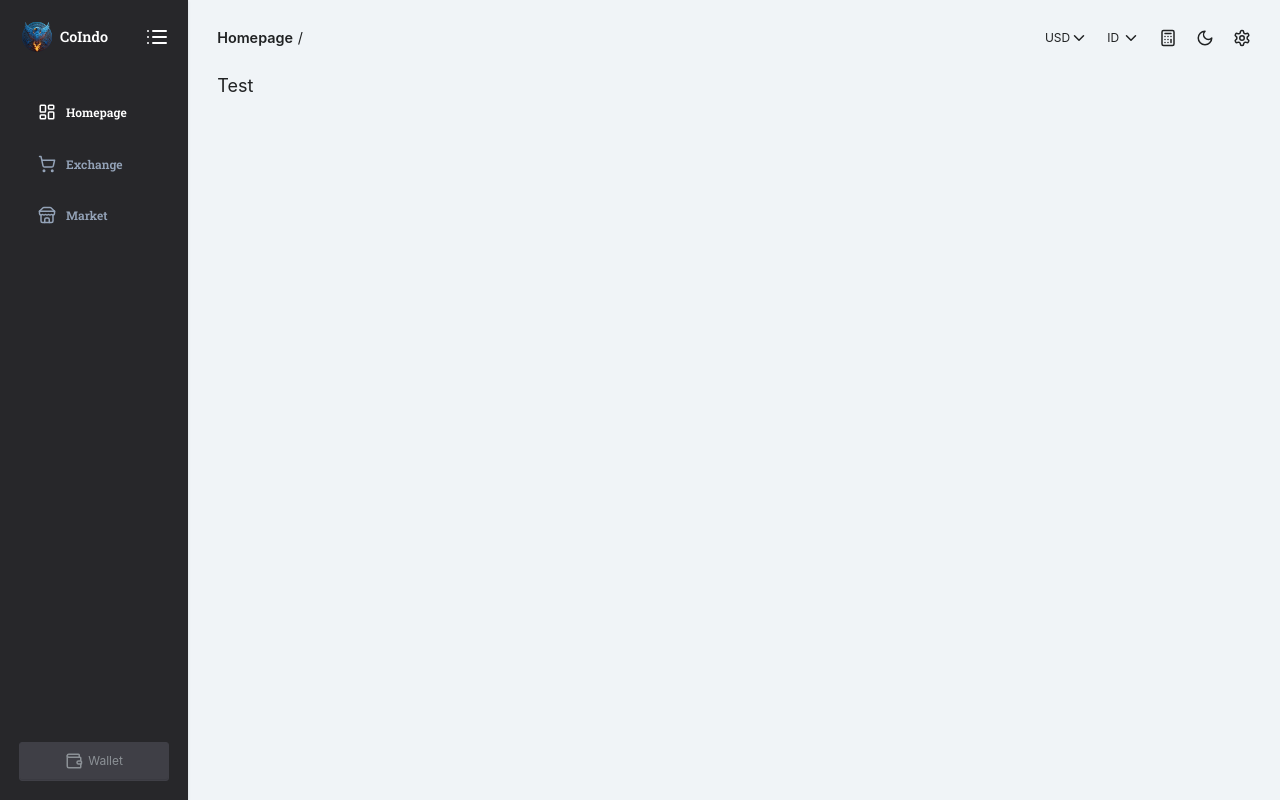
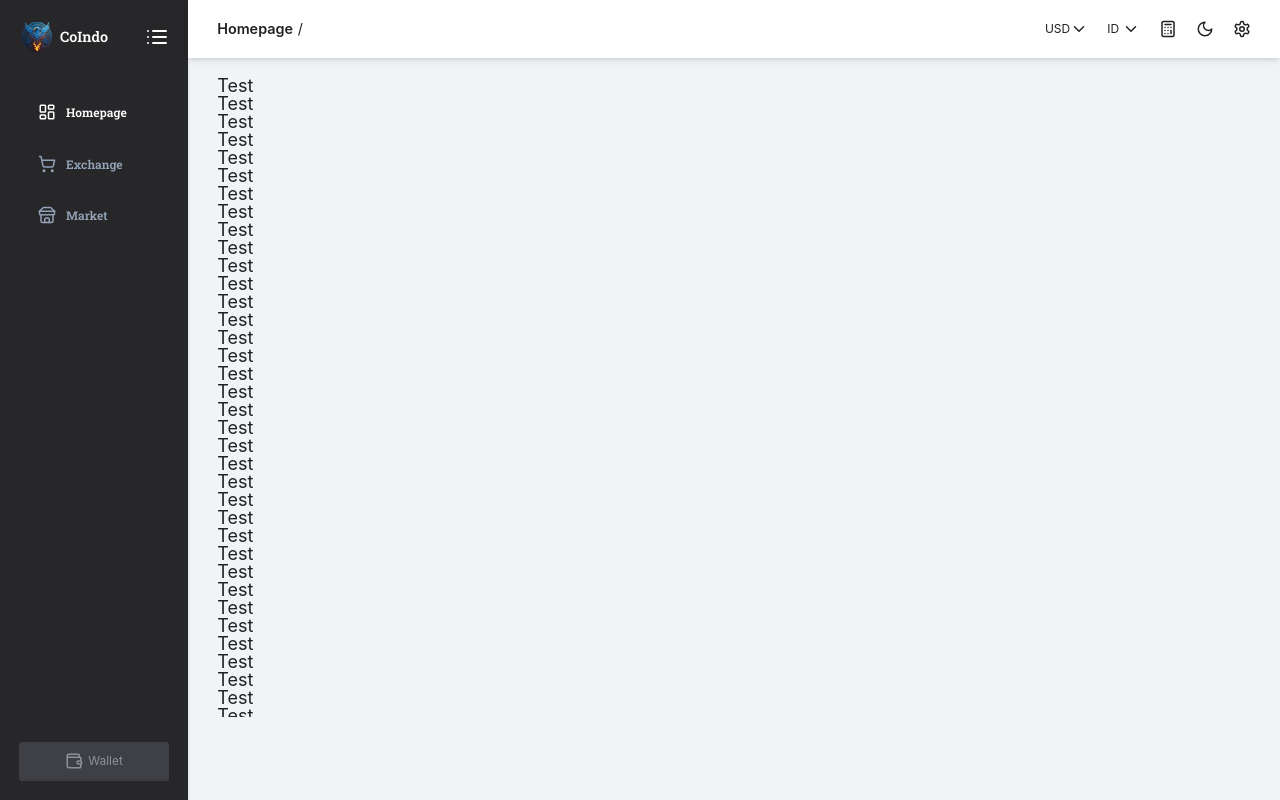
Before and after one commit to rfnasution01/coIndo, a React (Vite) app: page / in a window 1280 px wide. Built offline with nearby package versions, Linux system fonts and the light colour scheme; no server answers; a small style sheet from the web is missing.

Commit message:
fix: memperbaiki header layout

```diff
--- a/src/App.tsx
+++ b/src/App.tsx
@@ -21,10 +21,13 @@ function App() {
   return (
     <section
       id="RootLayout"
-      className={clsx('relative flex min-h-screen flex-col', {
-        'bg-light-background text-black': mode.isLight,
-        'bg-dark-background text-white': !mode?.isLight,
-      })}
+      className={clsx(
+        'scrollbar relative flex max-h-screen min-h-screen max-w-full flex-col overflow-x-auto overflow-y-auto',
+        {
+          'bg-light-background text-black': mode.isLight,
+          'bg-dark-background text-white': !mode?.isLight,
+        },
+      )}
     >
       <header className="hidden phones:block">
         <MobileHeader
@@ -49,8 +52,16 @@ function App() {
 
           <AsideWallet show={show} />
         </aside>
-        <article className="flex flex-1 flex-col gap-y-32 px-48 py-32">
-          <div className="flex flex-row items-center justify-between phones:hidden">
+        <article className="flex flex-1 flex-col gap-y-32">
+          <div
+            className={clsx(
+              'flex flex-row items-center justify-between px-48 py-16 shadow-md phones:hidden',
+              {
+                'bg-white': mode.isLight,
+                'bg-zinc-900': !mode?.isLight,
+              },
+            )}
+          >
             <Breadcrumb />
             <OptionalNavigation
               isOpenCalculator={isOpenCalculator}
@@ -59,7 +70,9 @@ function App() {
               setIsOpenCurrency={setIsOpenCurrency}
             />
           </div>
-          <Outlet />
+          <div className="scrollbar max-h-[80vh] overflow-y-auto px-48">
+            <Outlet />
+          </div>
         </article>
       </div>
     </section>
--- a/src/pages/homepage/index.tsx
+++ b/src/pages/homepage/index.tsx
@@ -1,3 +1,61 @@
 export default function Homepage() {
-  return <h1 className="text-[3rem]">Test</h1>
+  return (
+    <div className="">
+      <h1 className="text-[3rem]">Test</h1>
+      <h1 className="text-[3rem]">Test</h1>
+      <h1 className="text-[3rem]">Test</h1>
+      <h1 className="text-[3rem]">Test</h1>
+      <h1 className="text-[3rem]">Test</h1>
+      <h1 className="text-[3rem]">Test</h1>
+      <h1 className="text-[3rem]">Test</h1>
+      <h1 className="text-[3rem]">Test</h1>
+      <h1 className="text-[3rem]">Test</h1>
+      <h1 className="text-[3rem]">Test</h1>
+      <h1 className="text-[3rem]">Test</h1>
+      <h1 className="text-[3rem]">Test</h1>
+      <h1 className="text-[3rem]">Test</h1>
+      <h1 className="text-[3rem]">Test</h1>
+      <h1 className="text-[3rem]">Test</h1>
+      <h1 className="text-[3rem]">Test</h1>
+      <h1 className="text-[3rem]">Test</h1>
+      <h1 className="text-[3rem]">Test</h1>
+      <h1 className="text-[3rem]">Test</h1>
+      <h1 className="text-[3rem]">Test</h1>
+      <h1 className="text-[3rem]">Test</h1>
+      <h1 className="text-[3rem]">Test</h1>
+      <h1 className="text-[3rem]">Test</h1>
+      <h1 className="text-[3rem]">Test</h1>
+      <h1 className="text-[3rem]">Test</h1>
+      <h1 className="text-[3rem]">Test</h1>
+      <h1 className="text-[3rem]">Test</h1>
+      <h1 className="text-[3rem]">Test</h1>
+      <h1 className="text-[3rem]">Test</h1>
+      <h1 className="text-[3rem]">Test</h1>
+      <h1 className="text-[3rem]">Test</h1>
+      <h1 className="text-[3rem]">Test</h1>
+      <h1 className="text-[3rem]">Test</h1>
+      <h1 className="text-[3rem]">Test</h1>
+      <h1 className="text-[3rem]">Test</h1>
+      <h1 className="text-[3rem]">Test</h1>
+      <h1 className="text-[3rem]">Test</h1>
+      <h1 className="text-[3rem]">Test</h1>
+      <h1 className="text-[3rem]">Test</h1>
+      <h1 className="text-[3rem]">Test</h1>
+      <h1 className="text-[3rem]">Test</h1>
+      <h1 className="text-[3rem]">Test</h1>
+      <h1 className="text-[3rem]">Test</h1>
+      <h1 className="text-[3rem]">Test</h1>
+      <h1 className="text-[3rem]">Test</h1>
+      <h1 className="text-[3rem]">Test</h1>
+      <h1 className="text-[3rem]">Test</h1>
+      <h1 className="text-[3rem]">Test</h1>
+      <h1 className="text-[3rem]">Test</h1>
+      <h1 className="text-[3rem]">Test</h1>
+      <h1 className="text-[3rem]">Test</h1>
+      <h1 className="text-[3rem]">Test</h1>
+      <h1 className="text-[3rem]">Test</h1>
+      <h1 className="text-[3rem]">Test</h1>
+      <h1 className="text-[3rem]">Test</h1>
+    </div>
+  )
 }
```
